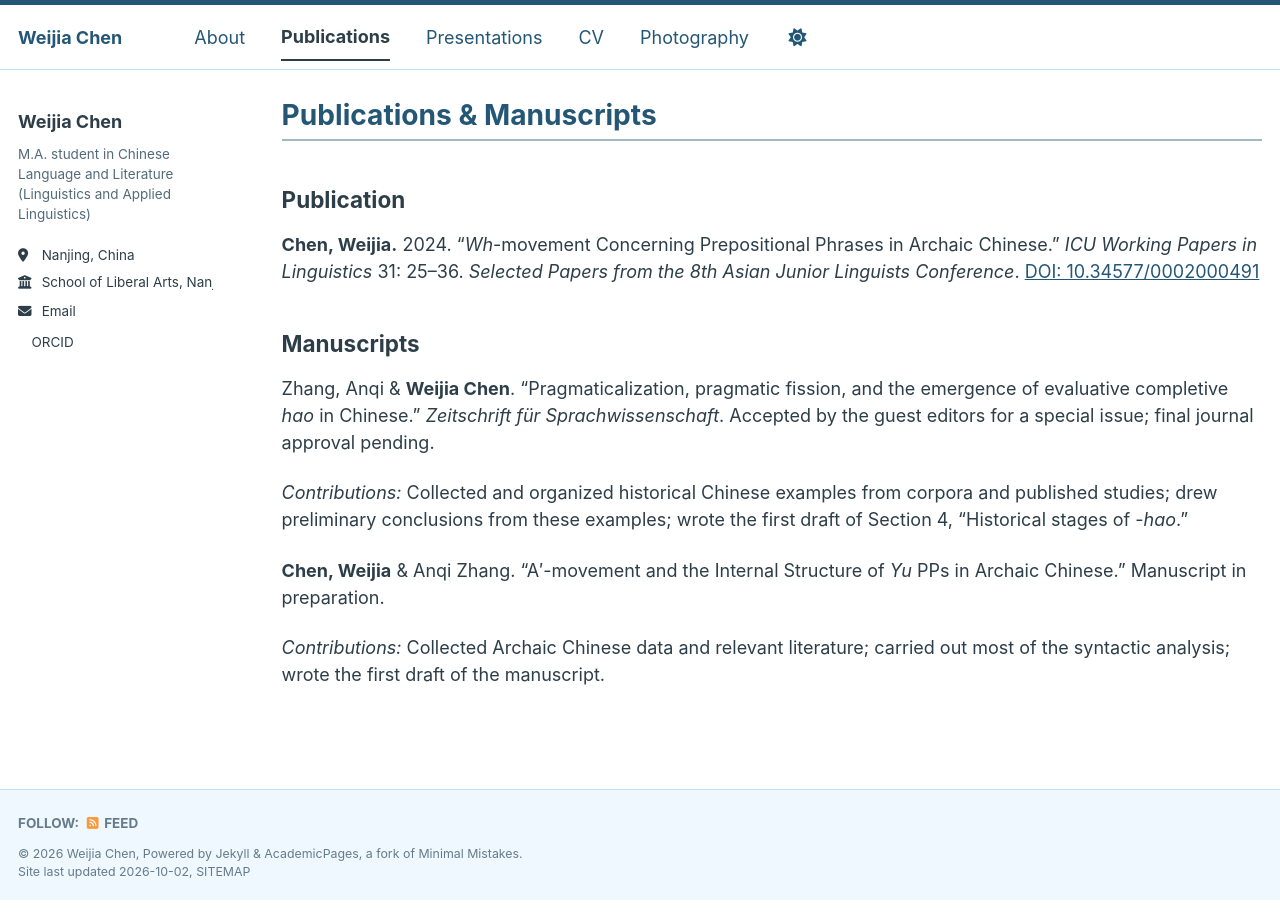
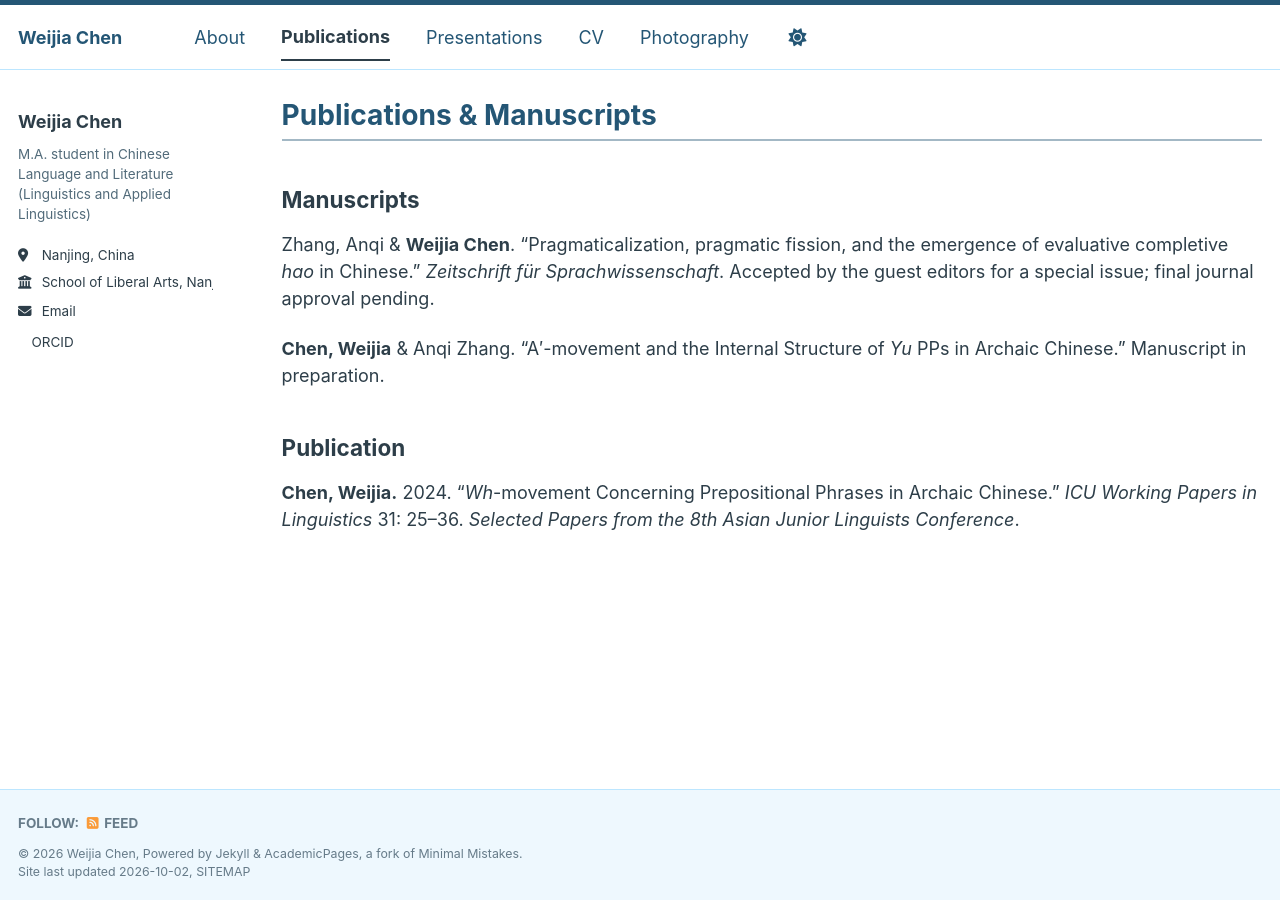
Before and after one commit to weijiachen0910/weijiachen0910.github.io, a Jekyll site: the page built from _pages/publications.md, in a window 1280 px wide. Built offline with Jekyll 4.4.1, drawn with Linux system fonts in a browser that asks for light colours; a style sheet for code colours, icons or effects is not loaded.

Commit message:
Restore concise publications layout

```diff
--- a/_pages/publications.md
+++ b/_pages/publications.md
@@ -5,16 +5,12 @@ permalink: /publications/
 author_profile: true
 ---
 
-## Publication
-
-**Chen, Weijia.** 2024. “*Wh*-movement Concerning Prepositional Phrases in Archaic Chinese.” *ICU Working Papers in Linguistics* 31: 25–36. *Selected Papers from the 8th Asian Junior Linguists Conference*. [DOI: 10.34577/0002000491](https://doi.org/10.34577/0002000491)
-
 ## Manuscripts
 
 Zhang, Anqi & **Weijia Chen**. “Pragmaticalization, pragmatic fission, and the emergence of evaluative completive *hao* in Chinese.” *Zeitschrift für Sprachwissenschaft*. Accepted by the guest editors for a special issue; final journal approval pending.
 
-*Contributions:* Collected and organized historical Chinese examples from corpora and published studies; drew preliminary conclusions from these examples; wrote the first draft of Section 4, “Historical stages of -*hao*.”
-
 **Chen, Weijia** & Anqi Zhang. “A′-movement and the Internal Structure of *Yu* PPs in Archaic Chinese.” Manuscript in preparation.
 
-*Contributions:* Collected Archaic Chinese data and relevant literature; carried out most of the syntactic analysis; wrote the first draft of the manuscript.
+## Publication
+
+**Chen, Weijia.** 2024. “*Wh*-movement Concerning Prepositional Phrases in Archaic Chinese.” *ICU Working Papers in Linguistics* 31: 25–36. *Selected Papers from the 8th Asian Junior Linguists Conference*.
```
Also changed, not shown: _pages/cv.md (+1 -1 lines).
